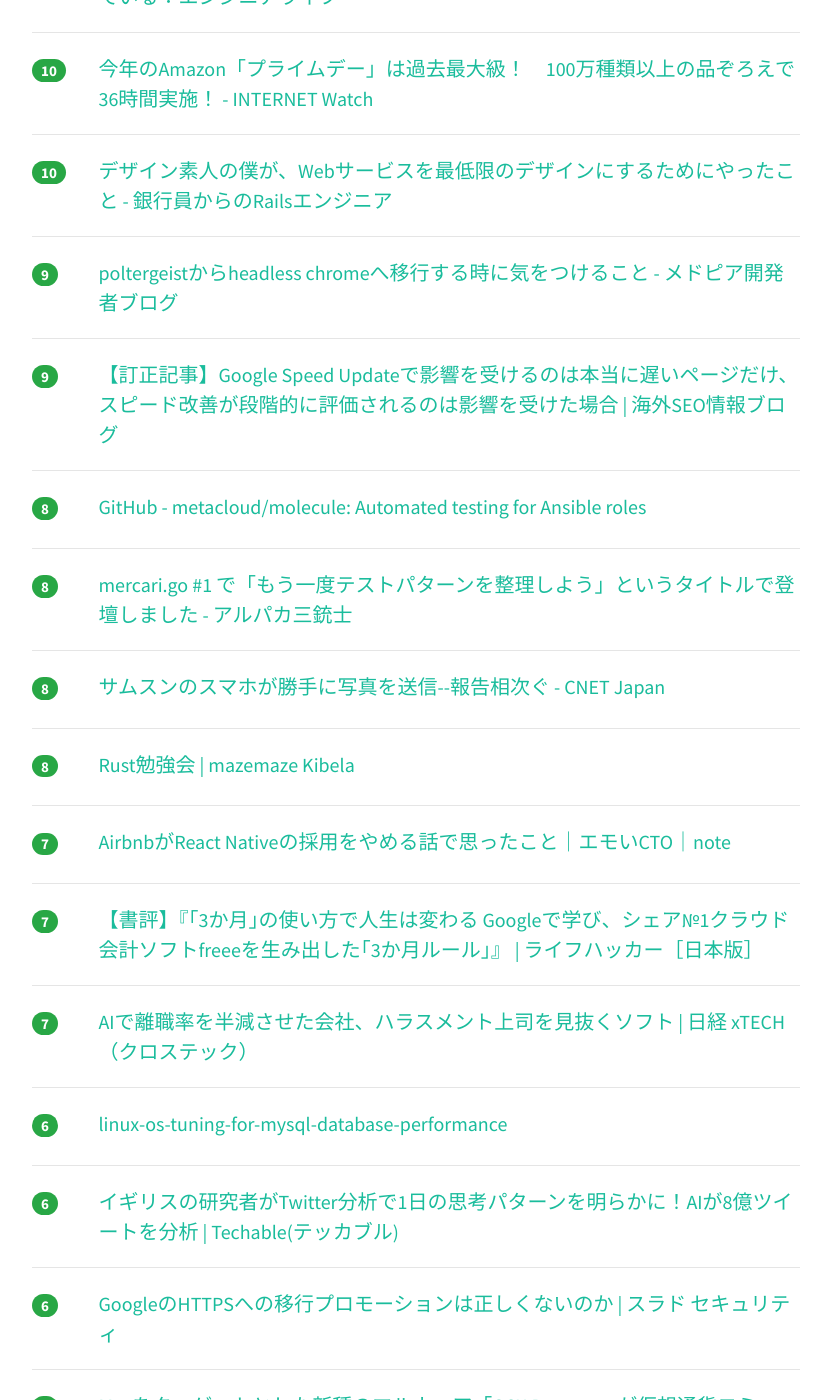
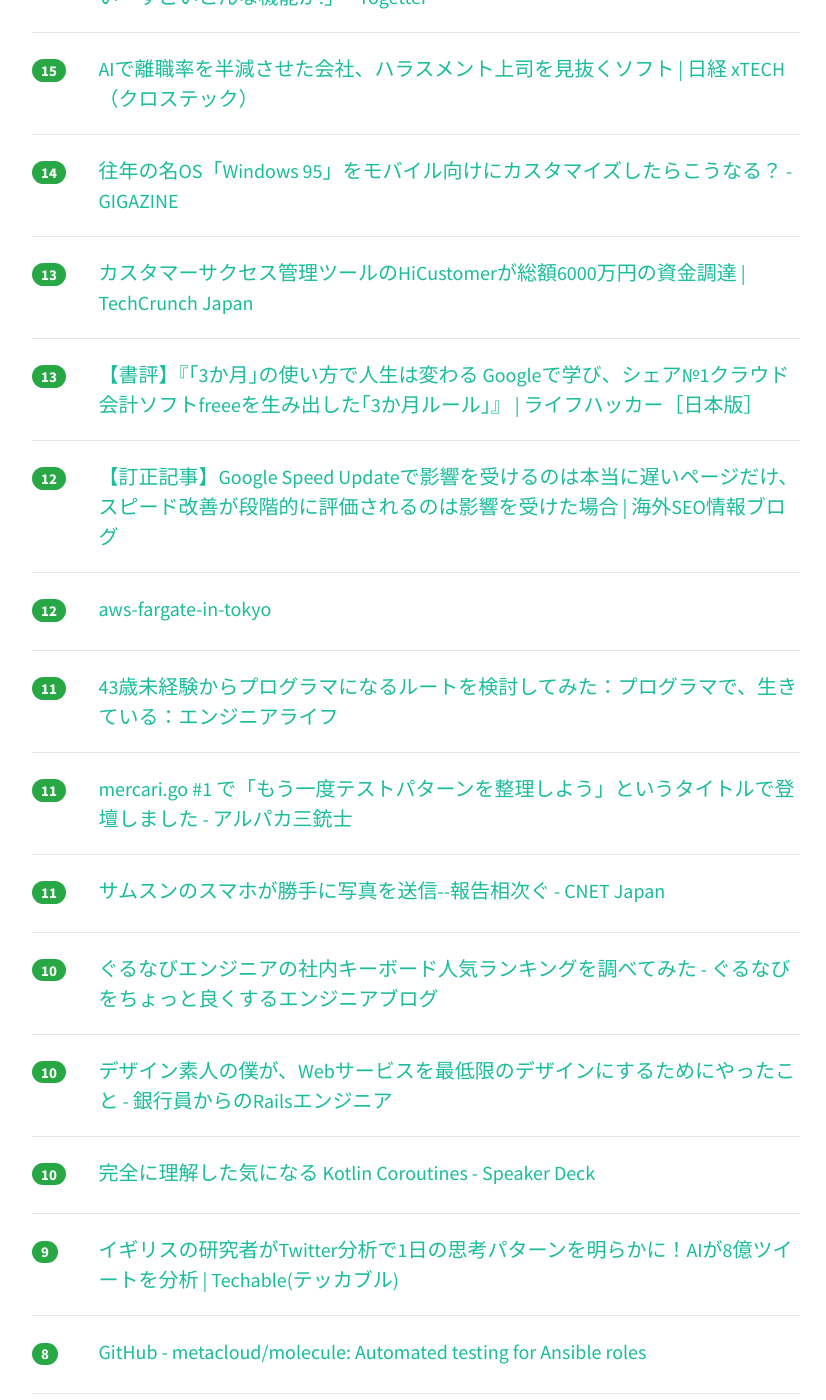
Before and after one commit to yatta47/hatena-matome-site, a Jekyll site: the page built from _posts/2018-07-04-hatena.md, in a window 1280 px wide and 1400 px high, scrolled down 1930 px. Shown: the whole window, without its empty margins (224-1050 px from the left). Built offline with Jekyll 4.4.1, drawn with Linux system fonts in a browser that asks for light colours; nearby versions of some CDN libraries; some of the changed text lies outside the part shown.

Commit message:
Updated 2018-07-04

```diff
--- a/_posts/2018-07-04-hatena.md
+++ b/_posts/2018-07-04-hatena.md
@@ -1,34 +1,54 @@
 ---
 layout: post
 title:  "2018-07-04 はてぶIT"
-date:   2018-07-04 11:02:35
+date:   2018-07-04 12:02:28
 tags: [it-hotentry]
 ---
-39 件のデータあり
+46 件のデータあり
 
 <hr><div class="row">
-<div class="col-1"><span class="badge badge-pill badge-success h2">70</span></div>
+<div class="col-1"><span class="badge badge-pill badge-success h2">84</span></div>
 <div class="col-11"><a href='https://employment.en-japan.com/engineerhub/entry/2018/07/03/110000' target='_blank'>サーバーレスのメリット＆本質を、AWS Lambdaを使って理解しよう - エンジニアHub｜若手Webエンジニアのキャリアを考える！</a></div>
 </div>
 <hr>
 <div class="row">
-<div class="col-1"><span class="badge badge-pill badge-success h2">64</span></div>
+<div class="col-1"><span class="badge badge-pill badge-success h2">78</span></div>
 <div class="col-11"><a href='https://speakerdeck.com/cowsys/goyan-yu-niyoru2nian-ban-falsexin-gui-hurotakutokai-fa-tosofalsezong-gua' target='_blank'>Go言語による2年半の新規プロダクト開発とその総括 - Speaker Deck</a></div>
 </div>
 <hr>
 <div class="row">
-<div class="col-1"><span class="badge badge-pill badge-success h2">50</span></div>
+<div class="col-1"><span class="badge badge-pill badge-success h2">59</span></div>
+<div class="col-11"><a href='http://www.afpbb.com/articles/-/3181098' target='_blank'>タイ不明少年ら、発見者は英ダイバー 世界の洞窟で救助経験　写真5枚　国際ニュース：AFPBB News</a></div>
+</div>
+<hr>
+<div class="row">
+<div class="col-1"><span class="badge badge-pill badge-success h2">57</span></div>
 <div class="col-11"><a href='https://www.shumi-tech.online/entry/2018/07/03/Maker%E5%90%91%E3%81%91%E3%82%B5%E3%83%BC%E3%83%9E%E3%83%AB%E3%83%97%E3%83%AA%E3%83%B3%E3%82%BF%E3%80%8EDP-EH600%E3%80%8F%E3%82%92%E7%88%86%E9%80%9F%E5%8C%96%E3%81%99%E3%82%8B' target='_blank'>Maker向けサーマルプリンタ『DP-EH600』を爆速化する</a></div>
 </div>
 <hr>
 <div class="row">
-<div class="col-1"><span class="badge badge-pill badge-success h2">39</span></div>
-<div class="col-11"><a href='http://www.afpbb.com/articles/-/3181098' target='_blank'>タイ不明少年ら、発見者は英ダイバー 世界の洞窟で救助経験　写真5枚　国際ニュース：AFPBB News</a></div>
+<div class="col-1"><span class="badge badge-pill badge-success h2">38</span></div>
+<div class="col-11"><a href='https://www.publickey1.jp/blog/18/kubernetes_111ipvskubednscorednskubelet.html' target='_blank'>Kubernetes 1.11が正式リリース。より軽量なIPVSロードバランシング採用、KubeDNSからCoreDNSへ、Kubeletの動的コンフィグレーションなど － Publickey</a></div>
 </div>
 <hr>
 <div class="row">
-<div class="col-1"><span class="badge badge-pill badge-success h2">31</span></div>
+<div class="col-1"><span class="badge badge-pill badge-success h2">35</span></div>
 <div class="col-11"><a href='https://blogs.msdn.microsoft.com/osamum/2018/07/03/about_pwa/' target='_blank'>de:code2018セッションフォローアップ「進化する Web ～ Progressive Web Apps の実装と応用 ～」 – monoe's blog</a></div>
+</div>
+<hr>
+<div class="row">
+<div class="col-1"><span class="badge badge-pill badge-success h2">35</span></div>
+<div class="col-11"><a href='http://www.itmedia.co.jp/news/articles/1807/04/news046.html' target='_blank'>QRコードの規格統一へ　出遅れに危機感、オールジャパンで普及に弾み (1/2) - ITmedia NEWS</a></div>
+</div>
+<hr>
+<div class="row">
+<div class="col-1"><span class="badge badge-pill badge-success h2">34</span></div>
+<div class="col-11"><a href='https://forest.watch.impress.co.jp/docs/serial/yajiuma/1131054.html' target='_blank'>「Snipping Tool」は廃止へ ～「Windows 10 RS5」でスクショの取り方はこうなる！ - やじうまの杜 - 窓の杜</a></div>
+</div>
+<hr>
+<div class="row">
+<div class="col-1"><span class="badge badge-pill badge-success h2">32</span></div>
+<div class="col-11"><a href='https://kuroeveryday.blogspot.com/2018/07/how-to-make-games-with-javascript-01.html' target='_blank'>ゲーム開発初心者が教えるブラウザゲームのつくり方（前編） | Black Everyday Company</a></div>
 </div>
 <hr>
 <div class="row">
@@ -37,13 +57,8 @@ tags: [it-hotentry]
 </div>
 <hr>
 <div class="row">
-<div class="col-1"><span class="badge badge-pill badge-success h2">29</span></div>
-<div class="col-11"><a href='https://www.publickey1.jp/blog/18/kubernetes_111ipvskubednscorednskubelet.html' target='_blank'>Kubernetes 1.11が正式リリース。より軽量なIPVSロードバランシング採用、KubeDNSからCoreDNSへ、Kubeletの動的コンフィグレーションなど － Publickey</a></div>
-</div>
-<hr>
-<div class="row">
-<div class="col-1"><span class="badge badge-pill badge-success h2">26</span></div>
-<div class="col-11"><a href='https://kuroeveryday.blogspot.com/2018/07/how-to-make-games-with-javascript-01.html' target='_blank'>ゲーム開発初心者が教えるブラウザゲームのつくり方（前編） | Black Everyday Company</a></div>
+<div class="col-1"><span class="badge badge-pill badge-success h2">27</span></div>
+<div class="col-11"><a href='https://www.watto.nagoya/entry/2018/07/04/003000' target='_blank'>Excelがわかった！と自信をつけるにはズバリ『よくわかる Microsoft Excel 2016 基礎』を一冊独習するのが一番では？ - しいたげられたしいたけ</a></div>
 </div>
 <hr>
 <div class="row">
@@ -52,23 +67,28 @@ tags: [it-hotentry]
 </div>
 <hr>
 <div class="row">
-<div class="col-1"><span class="badge badge-pill badge-success h2">22</span></div>
-<div class="col-11"><a href='https://forest.watch.impress.co.jp/docs/serial/yajiuma/1131054.html' target='_blank'>「Snipping Tool」は廃止へ ～「Windows 10 RS5」でスクショの取り方はこうなる！ - やじうまの杜 - 窓の杜</a></div>
-</div>
-<hr>
-<div class="row">
-<div class="col-1"><span class="badge badge-pill badge-success h2">21</span></div>
-<div class="col-11"><a href='https://www.watto.nagoya/entry/2018/07/04/003000' target='_blank'>Excelがわかった！と自信をつけるにはズバリ『よくわかる Microsoft Excel 2016 基礎』を一冊独習するのが一番では？ - しいたげられたしいたけ</a></div>
+<div class="col-1"><span class="badge badge-pill badge-success h2">20</span></div>
+<div class="col-11"><a href='https://tech.medpeer.co.jp/entry/2018/07/04/090000' target='_blank'>poltergeistからheadless chromeへ移行する時に気をつけること - メドピア開発者ブログ</a></div>
 </div>
 <hr>
 <div class="row">
 <div class="col-1"><span class="badge badge-pill badge-success h2">19</span></div>
-<div class="col-11"><a href='http://www.itmedia.co.jp/news/articles/1807/04/news046.html' target='_blank'>QRコードの規格統一へ　出遅れに危機感、オールジャパンで普及に弾み (1/2) - ITmedia NEWS</a></div>
+<div class="col-11"><a href='https://coliss.com/articles/build-websites/operation/css/centering-newest-way-and-oldest-way.html' target='_blank'>[CSS]幅や高さが不明な要素を中心に配置する、IE8対応の古い方法とモダンブラウザ対応の最新の方法 | コリス</a></div>
+</div>
+<hr>
+<div class="row">
+<div class="col-1"><span class="badge badge-pill badge-success h2">17</span></div>
+<div class="col-11"><a href='https://internet.watch.impress.co.jp/docs/news/1131033.html' target='_blank'>今年のAmazon「プライムデー」は過去最大級！　100万種類以上の品ぞろえで36時間実施！ - INTERNET Watch</a></div>
+</div>
+<hr>
+<div class="row">
+<div class="col-1"><span class="badge badge-pill badge-success h2">16</span></div>
+<div class="col-11"><a href='https://togetter.com/li/1242925' target='_blank'>Gmailでメールを送る時に例のあれをやらかすとこんな風に教えてくれるらしい「すごいこんな機能が!」 - Togetter</a></div>
 </div>
 <hr>
 <div class="row">
 <div class="col-1"><span class="badge badge-pill badge-success h2">15</span></div>
-<div class="col-11"><a href='https://togetter.com/li/1242925' target='_blank'>Gmailでメールを送る時に例のあれをやらかすとこんな風に教えてくれるらしい「すごいこんな機能が!」 - Togetter</a></div>
+<div class="col-11"><a href='https://tech.nikkeibp.co.jp/atcl/nxt/mag/nc/18/020600014/062600010/' target='_blank'>AIで離職率を半減させた会社、ハラスメント上司を見抜くソフト | 日経 xTECH（クロステック）</a></div>
 </div>
 <hr>
 <div class="row">
@@ -82,13 +102,38 @@ tags: [it-hotentry]
 </div>
 <hr>
 <div class="row">
-<div class="col-1"><span class="badge badge-pill badge-success h2">10</span></div>
+<div class="col-1"><span class="badge badge-pill badge-success h2">13</span></div>
+<div class="col-11"><a href='https://www.lifehacker.jp/2018/07/book_to_read_freee.html' target='_blank'>【書評】『｢3か月｣の使い方で人生は変わる Googleで学び、シェア№1クラウド会計ソフトfreeeを生み出した｢3か月ルール｣』 | ライフハッカー［日本版］</a></div>
+</div>
+<hr>
+<div class="row">
+<div class="col-1"><span class="badge badge-pill badge-success h2">12</span></div>
+<div class="col-11"><a href='https://www.suzukikenichi.com/blog/google-confirms-again-speed-update-only-affects-the-slowest-sites/' target='_blank'>【訂正記事】Google Speed Updateで影響を受けるのは本当に遅いページだけ、スピード改善が段階的に評価されるのは影響を受けた場合 | 海外SEO情報ブログ</a></div>
+</div>
+<hr>
+<div class="row">
+<div class="col-1"><span class="badge badge-pill badge-success h2">12</span></div>
+<div class="col-11"><a href='https://dev.classmethod.jp/cloud/aws/aws-fargate-in-tokyo/' target='_blank'>aws-fargate-in-tokyo</a></div>
+</div>
+<hr>
+<div class="row">
+<div class="col-1"><span class="badge badge-pill badge-success h2">11</span></div>
 <div class="col-11"><a href='http://el.jibun.atmarkit.co.jp/hidemi/2018/07/43.html' target='_blank'>43歳未経験からプログラマになるルートを検討してみた：プログラマで、生きている：エンジニアライフ</a></div>
 </div>
 <hr>
 <div class="row">
+<div class="col-1"><span class="badge badge-pill badge-success h2">11</span></div>
+<div class="col-11"><a href='https://codehex.hateblo.jp/entry/2018/07/03/211839' target='_blank'>mercari.go #1 で「もう一度テストパターンを整理しよう」というタイトルで登壇しました - アルパカ三銃士</a></div>
+</div>
+<hr>
+<div class="row">
+<div class="col-1"><span class="badge badge-pill badge-success h2">11</span></div>
+<div class="col-11"><a href='https://japan.cnet.com/article/35121891/' target='_blank'>サムスンのスマホが勝手に写真を送信--報告相次ぐ - CNET Japan</a></div>
+</div>
+<hr>
+<div class="row">
 <div class="col-1"><span class="badge badge-pill badge-success h2">10</span></div>
-<div class="col-11"><a href='https://internet.watch.impress.co.jp/docs/news/1131033.html' target='_blank'>今年のAmazon「プライムデー」は過去最大級！　100万種類以上の品ぞろえで36時間実施！ - INTERNET Watch</a></div>
+<div class="col-11"><a href='http://developers.gnavi.co.jp/entry/keyboard-2018/' target='_blank'>ぐるなびエンジニアの社内キーボード人気ランキングを調べてみた - ぐるなびをちょっと良くするエンジニアブログ</a></div>
 </div>
 <hr>
 <div class="row">
@@ -97,13 +142,13 @@ tags: [it-hotentry]
 </div>
 <hr>
 <div class="row">
-<div class="col-1"><span class="badge badge-pill badge-success h2">9</span></div>
-<div class="col-11"><a href='https://tech.medpeer.co.jp/entry/2018/07/04/090000' target='_blank'>poltergeistからheadless chromeへ移行する時に気をつけること - メドピア開発者ブログ</a></div>
+<div class="col-1"><span class="badge badge-pill badge-success h2">10</span></div>
+<div class="col-11"><a href='https://speakerdeck.com/takahirom/wan-quan-nili-jie-sitaqi-ninaru-kotlin-coroutines' target='_blank'>完全に理解した気になる Kotlin Coroutines - Speaker Deck</a></div>
 </div>
 <hr>
 <div class="row">
 <div class="col-1"><span class="badge badge-pill badge-success h2">9</span></div>
-<div class="col-11"><a href='https://www.suzukikenichi.com/blog/google-confirms-again-speed-update-only-affects-the-slowest-sites/' target='_blank'>【訂正記事】Google Speed Updateで影響を受けるのは本当に遅いページだけ、スピード改善が段階的に評価されるのは影響を受けた場合 | 海外SEO情報ブログ</a></div>
+<div class="col-11"><a href='https://techable.jp/archives/79587' target='_blank'>イギリスの研究者がTwitter分析で1日の思考パターンを明らかに！AIが8億ツイートを分析 | Techable(テッカブル)</a></div>
 </div>
 <hr>
 <div class="row">
@@ -113,12 +158,7 @@ tags: [it-hotentry]
 <hr>
 <div class="row">
 <div class="col-1"><span class="badge badge-pill badge-success h2">8</span></div>
-<div class="col-11"><a href='https://codehex.hateblo.jp/entry/2018/07/03/211839' target='_blank'>mercari.go #1 で「もう一度テストパターンを整理しよう」というタイトルで登壇しました - アルパカ三銃士</a></div>
-</div>
-<hr>
-<div class="row">
-<div class="col-1"><span class="badge badge-pill badge-success h2">8</span></div>
-<div class="col-11"><a href='https://japan.cnet.com/article/35121891/' target='_blank'>サムスンのスマホが勝手に写真を送信--報告相次ぐ - CNET Japan</a></div>
+<div class="col-11"><a href='https://note.mu/msykd/n/na31eccde03ae' target='_blank'>AirbnbがReact Nativeの採用をやめる話で思ったこと｜エモいCTO｜note</a></div>
 </div>
 <hr>
 <div class="row">
@@ -128,27 +168,32 @@ tags: [it-hotentry]
 <hr>
 <div class="row">
 <div class="col-1"><span class="badge badge-pill badge-success h2">7</span></div>
-<div class="col-11"><a href='https://note.mu/msykd/n/na31eccde03ae' target='_blank'>AirbnbがReact Nativeの採用をやめる話で思ったこと｜エモいCTO｜note</a></div>
+<div class="col-11"><a href='https://www.percona.com/blog/2018/07/03/linux-os-tuning-for-mysql-database-performance/' target='_blank'>linux-os-tuning-for-mysql-database-performance</a></div>
 </div>
 <hr>
 <div class="row">
 <div class="col-1"><span class="badge badge-pill badge-success h2">7</span></div>
-<div class="col-11"><a href='https://www.lifehacker.jp/2018/07/book_to_read_freee.html' target='_blank'>【書評】『｢3か月｣の使い方で人生は変わる Googleで学び、シェア№1クラウド会計ソフトfreeeを生み出した｢3か月ルール｣』 | ライフハッカー［日本版］</a></div>
+<div class="col-11"><a href='https://pc.watch.impress.co.jp/docs/news/1130769.html' target='_blank'>Intel vs AMDのガチンコ勝負、コスパに優れるミドルレンジで三つ巴の戦いに! ～夏のPCパーツ大品評会 その3 Intel「Core i5-8400」「Core i3-8350K」、AMD「Ryzen 5 2400G」 - PC Watch</a></div>
 </div>
 <hr>
 <div class="row">
 <div class="col-1"><span class="badge badge-pill badge-success h2">7</span></div>
-<div class="col-11"><a href='https://tech.nikkeibp.co.jp/atcl/nxt/mag/nc/18/020600014/062600010/' target='_blank'>AIで離職率を半減させた会社、ハラスメント上司を見抜くソフト | 日経 xTECH（クロステック）</a></div>
+<div class="col-11"><a href='https://www.mag2.com/p/news/364022' target='_blank'>364022</a></div>
+</div>
+<hr>
+<div class="row">
+<div class="col-1"><span class="badge badge-pill badge-success h2">7</span></div>
+<div class="col-11"><a href='https://vim-jp.org/blog/2018/07/04/The-author-of-Vim-will-come-to-VimConf2018.html' target='_blank'>vim-jp » The author of Vim will come to VimConf2018</a></div>
 </div>
 <hr>
 <div class="row">
 <div class="col-1"><span class="badge badge-pill badge-success h2">6</span></div>
-<div class="col-11"><a href='https://www.percona.com/blog/2018/07/03/linux-os-tuning-for-mysql-database-performance/' target='_blank'>linux-os-tuning-for-mysql-database-performance</a></div>
+<div class="col-11"><a href='https://vrmizunana.hatenablog.com/entry/2018/07/03/223440' target='_blank'>これだけ読めばYouTubeの収益化について完璧に理解する！ - 水菜の考察録</a></div>
 </div>
 <hr>
 <div class="row">
 <div class="col-1"><span class="badge badge-pill badge-success h2">6</span></div>
-<div class="col-11"><a href='https://techable.jp/archives/79587' target='_blank'>イギリスの研究者がTwitter分析で1日の思考パターンを明らかに！AIが8億ツイートを分析 | Techable(テッカブル)</a></div>
+<div class="col-11"><a href='https://thenewstack.io/debugging-microservices-lessons-from-google-facebook-lyft/' target='_blank'>Debugging Microservices: Lessons from Google, Facebook, Lyft - The New Stack</a></div>
 </div>
 <hr>
 <div class="row">
@@ -163,17 +208,7 @@ tags: [it-hotentry]
 <hr>
 <div class="row">
 <div class="col-1"><span class="badge badge-pill badge-success h2">5</span></div>
-<div class="col-11"><a href='http://developers.gnavi.co.jp/entry/keyboard-2018/' target='_blank'>ぐるなびエンジニアの社内キーボード人気ランキングを調べてみた - ぐるなびをちょっと良くするエンジニアブログ</a></div>
-</div>
-<hr>
-<div class="row">
-<div class="col-1"><span class="badge badge-pill badge-success h2">5</span></div>
-<div class="col-11"><a href='https://pc.watch.impress.co.jp/docs/news/1130769.html' target='_blank'>Intel vs AMDのガチンコ勝負、コスパに優れるミドルレンジで三つ巴の戦いに! ～夏のPCパーツ大品評会 その3 Intel「Core i5-8400」「Core i3-8350K」、AMD「Ryzen 5 2400G」 - PC Watch</a></div>
-</div>
-<hr>
-<div class="row">
-<div class="col-1"><span class="badge badge-pill badge-success h2">5</span></div>
-<div class="col-11"><a href='https://vrmizunana.hatenablog.com/entry/2018/07/03/223440' target='_blank'>これだけ読めばYouTubeの収益化について完璧に理解する！ - 水菜の考察録</a></div>
+<div class="col-11"><a href='https://coliss.com/articles/freebies/fabric-wrinkles-mockup.html' target='_blank'>商用利用無料！写真やイラストや文字など、グラフィックに布地の質感を与えるphotoshopのデザイン素材 | コリス</a></div>
 </div>
 <hr>
 <div class="row">
@@ -182,22 +217,22 @@ tags: [it-hotentry]
 </div>
 <hr>
 <div class="row">
-<div class="col-1"><span class="badge badge-pill badge-success h2">4</span></div>
-<div class="col-11"><a href='https://speakerdeck.com/takahirom/wan-quan-nili-jie-sitaqi-ninaru-kotlin-coroutines' target='_blank'>完全に理解した気になる Kotlin Coroutines - Speaker Deck</a></div>
-</div>
-<hr>
-<div class="row">
-<div class="col-1"><span class="badge badge-pill badge-success h2">4</span></div>
-<div class="col-11"><a href='https://thenewstack.io/debugging-microservices-lessons-from-google-facebook-lyft/' target='_blank'>Debugging Microservices: Lessons from Google, Facebook, Lyft - The New Stack</a></div>
-</div>
-<hr>
-<div class="row">
-<div class="col-1"><span class="badge badge-pill badge-success h2">4</span></div>
-<div class="col-11"><a href='https://www.mag2.com/p/news/364022' target='_blank'>364022</a></div>
+<div class="col-1"><span class="badge badge-pill badge-success h2">3</span></div>
+<div class="col-11"><a href='http://www.atmarkit.co.jp/ait/articles/1807/02/news009.html' target='_blank'>請負だって聞いていたのに、これじゃあ人材派遣じゃないですか！ (1/3)：「訴えてやる！」の前に読む IT訴訟 徹底解説（57） - ＠IT</a></div>
 </div>
 <hr>
 <div class="row">
 <div class="col-1"><span class="badge badge-pill badge-success h2">3</span></div>
-<div class="col-11"><a href='https://coliss.com/articles/build-websites/operation/css/centering-newest-way-and-oldest-way.html' target='_blank'>[CSS]幅や高さが不明な要素を中心に配置する、IE8対応の古い方法とモダンブラウザ対応の最新の方法 | コリス</a></div>
+<div class="col-11"><a href='https://cloudplatform-jp.googleblog.com/2018/07/google-app-engine-bandainamcostudios.html' target='_blank'>Google Cloud Platform Japan 公式ブログ: 株式会社バンダイナムコスタジオ様の導入事例動画： Google App Engine の活用で、ゲームリリース後のトラブルとは無縁の「平和な日々」という驚きを体験</a></div>
 </div>
 <hr>
+<div class="row">
+<div class="col-1"><span class="badge badge-pill badge-success h2">2</span></div>
+<div class="col-11"><a href='http://www.geekpage.jp/blog/?id=2018-7-4-1' target='_blank'>すごいIPv6本を無料配布！:Geekなぺーじ</a></div>
+</div>
+<hr>
+<div class="row">
+<div class="col-1"><span class="badge badge-pill badge-success h2">2</span></div>
+<div class="col-11"><a href='https://japanese.engadget.com/2018/07/03/youtube/' target='_blank'>ソニー、予告のつもりが映画本編まるごとYouTube公開の失態。数時間後に削除 - Engadget 日本版</a></div>
+</div>
+<hr>
```
